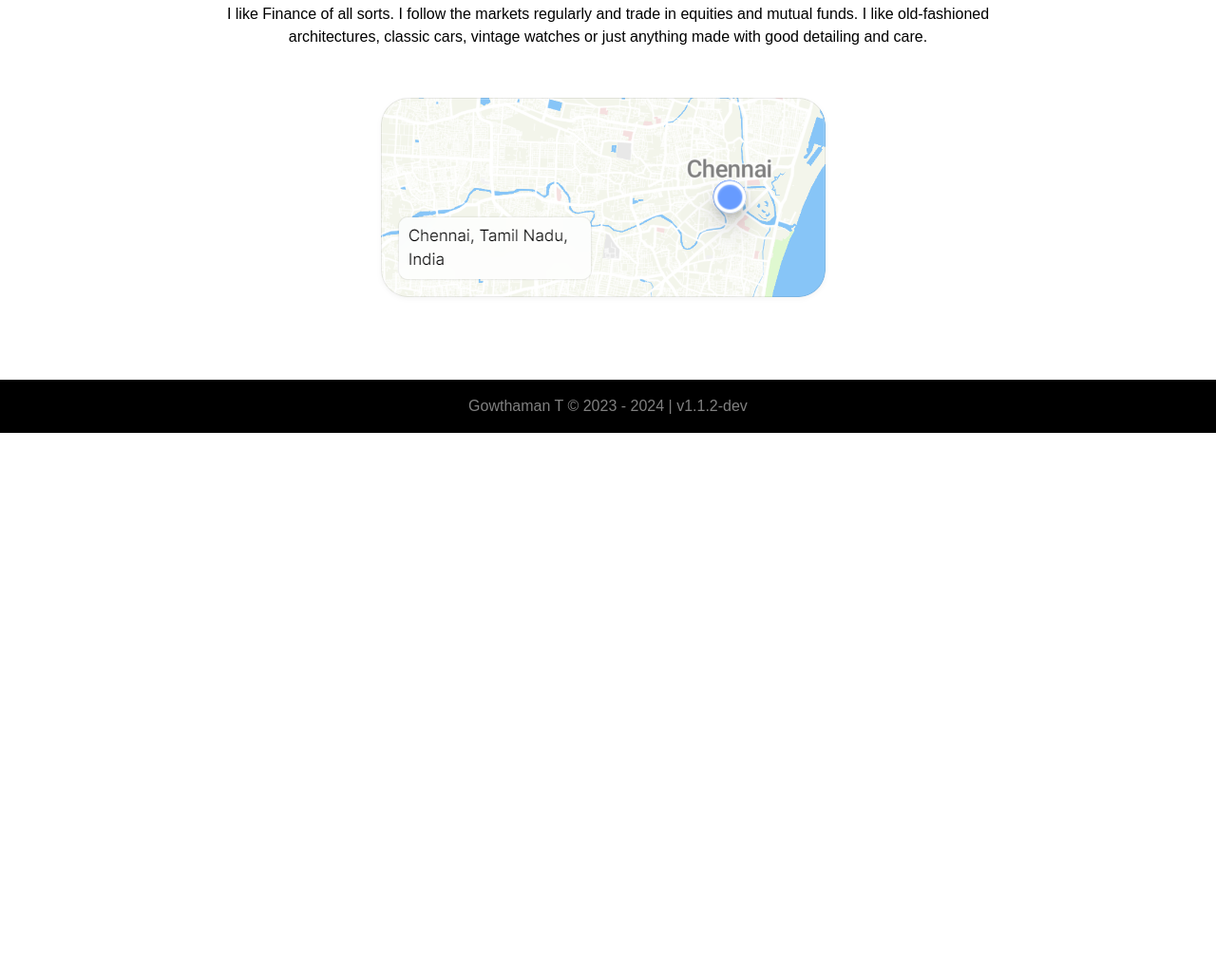
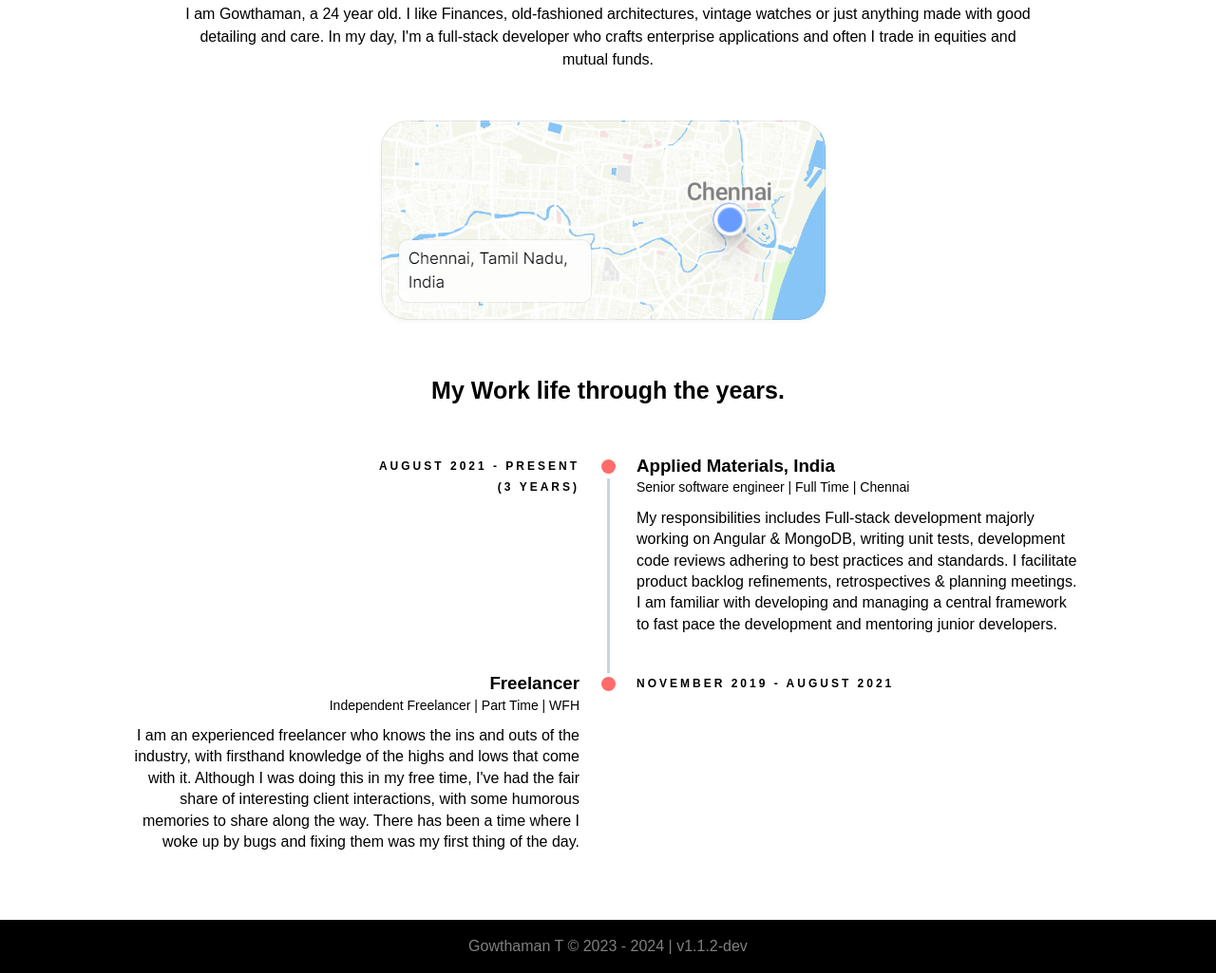
Before and after one commit to GowthamanT/about, a website: page index.html in a window 1280 px wide. Shown: the part 344-1369 px from the top of the page at 95% size. Before the commit the page ends 800 px from the top, so only its background shows below. Drawn offline with Linux system fonts and the light colour scheme.

Commit message:
feat: add timeline for work and updates bio

```diff
--- a/css/main.css
+++ b/css/main.css
@@ -1,6 +1,7 @@
 @import url(reset.css);
+@import url(utilities.css);
 
-@import url(utilities.css);
+@import url(timeline.css);
 
 @import url(navbar.css);
 @import url(footer.css);
--- a/css/styles.css
+++ b/css/styles.css
@@ -50,3 +50,16 @@
     color: rgba(0, 0, 0, 0.8);
     text-align: center;
 }
+
+.journey-title-container {
+    padding: 20px 0;
+    text-align: center;
+}
+
+.journey-title {
+    font-size: 25px;
+}
+
+.timeline-content-container {
+    padding-top: 30px;
+}
--- /dev/null
+++ b/css/timeline.css
@@ -0,0 +1,263 @@
+/*----- GENERAL STYLES -----*/
+.timeline {
+    line-height: 1.4em;
+    list-style: none;
+    margin: 0;
+    padding: 0;
+    width: 100%;
+}
+
+.timeline h1,
+.timeline h2,
+.timeline h3,
+.timeline h4,
+.timeline h5,
+.timeline h6 {
+    line-height: inherit;
+}
+
+/*----- TIMELINE ITEM -----*/
+.timeline-item {
+    padding-left: 40px;
+    position: relative;
+}
+
+.timeline-item:last-child {
+    padding-bottom: 0;
+}
+
+/*----- TIMELINE INFO -----*/
+.timeline-info {
+    font-size: 12px;
+    font-weight: 700;
+    letter-spacing: 3px;
+    margin: 0 0 0.5em 0;
+    text-transform: uppercase;
+    white-space: nowrap;
+}
+
+/*----- TIMELINE MARKER -----*/
+.timeline-marker {
+    position: absolute;
+    top: 0;
+    bottom: 0;
+    left: 0;
+    width: 15px;
+}
+
+.timeline-marker:before {
+    background: #ff6b6b;
+    box-sizing: border-box;
+    border: 3px solid transparent;
+    border-radius: 100%;
+    content: '';
+    display: block;
+    height: 15px;
+    position: absolute;
+    top: 4px;
+    left: 0;
+    width: 15px;
+    transition: background 0.3s ease-in-out, border 0.3s ease-in-out;
+}
+
+.timeline-marker:after {
+    content: '';
+    width: 3px;
+    background: #ccd5db;
+    display: block;
+    position: absolute;
+    top: 24px;
+    bottom: 0;
+    left: 6px;
+}
+
+.timeline-item:last-child .timeline-marker:after {
+    content: none;
+}
+
+.timeline-item:not(.period):hover .timeline-marker:before {
+    background: transparent;
+    border: 3px solid #ff6b6b;
+}
+
+/*----- TIMELINE CONTENT -----*/
+.timeline-content {
+    padding-bottom: 40px;
+}
+
+.timeline-content p:last-child {
+    margin-bottom: 0;
+}
+
+/*----- TIMELINE PERIOD -----*/
+.period {
+    padding: 0;
+}
+
+.period .timeline-info {
+    display: none;
+}
+
+.period .timeline-marker:before {
+    background: transparent;
+    content: '';
+    width: 15px;
+    height: auto;
+    border: none;
+    border-radius: 0;
+    top: 0;
+    bottom: 30px;
+    position: absolute;
+    border-top: 3px solid #ccd5db;
+    border-bottom: 3px solid #ccd5db;
+}
+
+.period .timeline-marker:after {
+    content: '';
+    height: 32px;
+    top: auto;
+}
+
+.period .timeline-content {
+    padding: 40px 0 70px;
+}
+
+.period .timeline-title {
+    margin: 0;
+}
+
+/*---------------------------------------------- MOD: TIMELINE SPLIT ----------------------------------------------*/
+@media (min-width: 768px) {
+    .timeline-split .timeline,
+    .timeline-centered .timeline {
+        display: table;
+    }
+
+    .timeline-split .timeline-item,
+    .timeline-centered .timeline-item {
+        display: table-row;
+        padding: 0;
+    }
+
+    .timeline-split .timeline-info,
+    .timeline-centered .timeline-info,
+    .timeline-split .timeline-marker,
+    .timeline-centered .timeline-marker,
+    .timeline-split .timeline-content,
+    .timeline-centered .timeline-content,
+    .timeline-split .period .timeline-info,
+    .timeline-centered .period .timeline-info {
+        display: table-cell;
+        vertical-align: top;
+    }
+
+    .timeline-split .timeline-marker,
+    .timeline-centered .timeline-marker {
+        position: relative;
+    }
+
+    .timeline-split .timeline-content,
+    .timeline-centered .timeline-content {
+        padding-left: 30px;
+    }
+
+    .timeline-split .timeline-info,
+    .timeline-centered .timeline-info {
+        padding-right: 30px;
+    }
+
+    .timeline-split .period .timeline-title,
+    .timeline-centered .period .timeline-title {
+        position: relative;
+        left: -45px;
+    }
+}
+
+/*---------------------------------------------- MOD: TIMELINE CENTERED ----------------------------------------------*/
+@media (min-width: 992px) {
+    .timeline-centered,
+    .timeline-centered .timeline-item,
+    .timeline-centered .timeline-info,
+    .timeline-centered .timeline-marker,
+    .timeline-centered .timeline-content {
+        display: block;
+        margin: 0;
+        padding: 0;
+    }
+
+    .timeline-centered .timeline-item {
+        padding-bottom: 40px;
+        overflow: hidden;
+    }
+
+    .timeline-centered .timeline-marker {
+        position: absolute;
+        left: 50%;
+        margin-left: -7.5px;
+    }
+
+    .timeline-centered .timeline-info,
+    .timeline-centered .timeline-content {
+        width: 50%;
+    }
+
+    .timeline-centered > .timeline-item:nth-child(odd) .timeline-info {
+        float: left;
+        text-align: right;
+        padding-right: 30px;
+    }
+
+    .timeline-centered > .timeline-item:nth-child(odd) .timeline-content {
+        float: right;
+        text-align: left;
+        padding-left: 30px;
+    }
+
+    .timeline-centered > .timeline-item:nth-child(even) .timeline-info {
+        float: right;
+        text-align: left;
+        padding-left: 30px;
+    }
+
+    .timeline-centered > .timeline-item:nth-child(even) .timeline-content {
+        float: left;
+        text-align: right;
+        padding-right: 30px;
+    }
+    .timeline-centered > .timeline-item.period .timeline-content {
+        float: none;
+        padding: 0;
+        width: 100%;
+        text-align: center;
+    }
+
+    .timeline-centered .timeline-item.period {
+        padding: 50px 0 90px;
+    }
+
+    .timeline-centered .period .timeline-marker:after {
+        height: 30px;
+        bottom: 0;
+        top: auto;
+    }
+
+    .timeline-centered .period .timeline-title {
+        left: auto;
+    }
+}
+
+/*---------------------------------------------- MOD: MARKER OUTLINE ----------------------------------------------*/
+.marker-outline .timeline-marker:before {
+    background: transparent;
+    border-color: #ff6b6b;
+}
+
+.marker-outline .timeline-item:hover .timeline-marker:before {
+    background: #ff6b6b;
+}
+
+.timeline-sub-title {
+    margin-bottom: 10px;
+    display: inline-block;
+    font-size: 14px;
+}
--- a/index.html
+++ b/index.html
@@ -111,11 +111,12 @@
             <main class="container mt-20">
                 <div class="about-container">
                     <p id="about">
-                        I like Finance of all sorts. I follow the markets
-                        regularly and trade in equities and mutual funds. I like
-                        old-fashioned architectures, classic cars, vintage
-                        watches or just anything made with good detailing and
-                        care.
+                        I am Gowthaman, a 24 year old. I like Finances,
+                        old-fashioned architectures, vintage watches or just
+                        anything made with good detailing and care. In my day,
+                        I'm a full-stack developer who crafts enterprise
+                        applications and often I trade in equities and mutual
+                        funds.
                     </p>
 
                     <img
@@ -123,6 +124,73 @@
                         alt="Location of Gowthaman T"
                         class="location-img"
                     />
+                </div>
+
+                <div class="timeline-container">
+                    <div class="journey-title-container">
+                        <h2 class="journey-title">
+                            My Work life through the years.
+                        </h2>
+                    </div>
+                    <div class="timeline-content-container">
+                        <ul class="timeline timeline-centered">
+                            <li class="timeline-item">
+                                <div class="timeline-info">
+                                    <span>August 2021 - Present</span>
+                                    <br />
+                                    <span id="totalDevelopmentInYear"></span>
+                                </div>
+                                <div class="timeline-marker"></div>
+                                <div class="timeline-content">
+                                    <h3 class="timeline-title">
+                                        Applied Materials, India
+                                    </h3>
+                                    <span class="timeline-sub-title"
+                                        >Senior software engineer | Full Time |
+                                        Chennai</span
+                                    >
+                                    <p>
+                                        My responsibilities includes Full-stack
+                                        development majorly working on Angular &
+                                        MongoDB, writing unit tests, development
+                                        code reviews adhering to best practices
+                                        and standards. I facilitate product
+                                        backlog refinements, retrospectives &
+                                        planning meetings. I am familiar with
+                                        developing and managing a central
+                                        framework to fast pace the development
+                                        and mentoring junior developers.
+                                    </p>
+                                </div>
+                            </li>
+                            <li class="timeline-item">
+                                <div class="timeline-info">
+                                    <span>November 2019 - August 2021</span>
+                                </div>
+                                <div class="timeline-marker"></div>
+                                <div class="timeline-content">
+                                    <h3 class="timeline-title">Freelancer</h3>
+                                    <span class="timeline-sub-title"
+                                        >Independent Freelancer | Part Time |
+                                        WFH</span
+                                    >
+                                    <p>
+                                        I am an experienced freelancer who knows
+                                        the ins and outs of the industry, with
+                                        firsthand knowledge of the highs and
+                                        lows that come with it. Although I was
+                                        doing this in my free time, I've had the
+                                        fair share of interesting client
+                                        interactions, with some humorous
+                                        memories to share along the way. There
+                                        has been a time where I woke up by bugs
+                                        and fixing them was my first thing of
+                                        the day.
+                                    </p>
+                                </div>
+                            </li>
+                        </ul>
+                    </div>
                 </div>
             </main>
         </div>
--- a/js/main.js
+++ b/js/main.js
@@ -4,6 +4,7 @@ main();
  * A main function that lists all the necessary functions that needs to run when loading the page.
  */
 function main() {
+    calculateTotalYearInDevelopment();
     setCurrentYearInCopyrightElm();
     setCurrentVersionNumber();
 }
@@ -33,3 +34,34 @@ function setCurrentVersionNumber() {
             )
         );
 }
+
+/**
+ * Calculates and sets the total year in development.
+ */
+function calculateTotalYearInDevelopment() {
+    // Total Year in development
+    const totalDevelopmentYearElement = document.getElementById(
+        'totalDevelopmentInYear'
+    );
+
+    const startDate = new Date('August 23, 2021');
+    const currentDate = new Date();
+
+    let years = currentDate.getFullYear() - startDate.getFullYear();
+    let months = currentDate.getMonth() - startDate.getMonth();
+
+    if (months < 0) {
+        years--;
+        months += 12;
+    }
+
+    let totalYearInDevelopement;
+
+    if (months) {
+        totalYearInDevelopement = `(${years} years ${months} months)`;
+    } else {
+        totalYearInDevelopement = `(${years} years)`;
+    }
+
+    totalDevelopmentYearElement.textContent = totalYearInDevelopement;
+}
```
